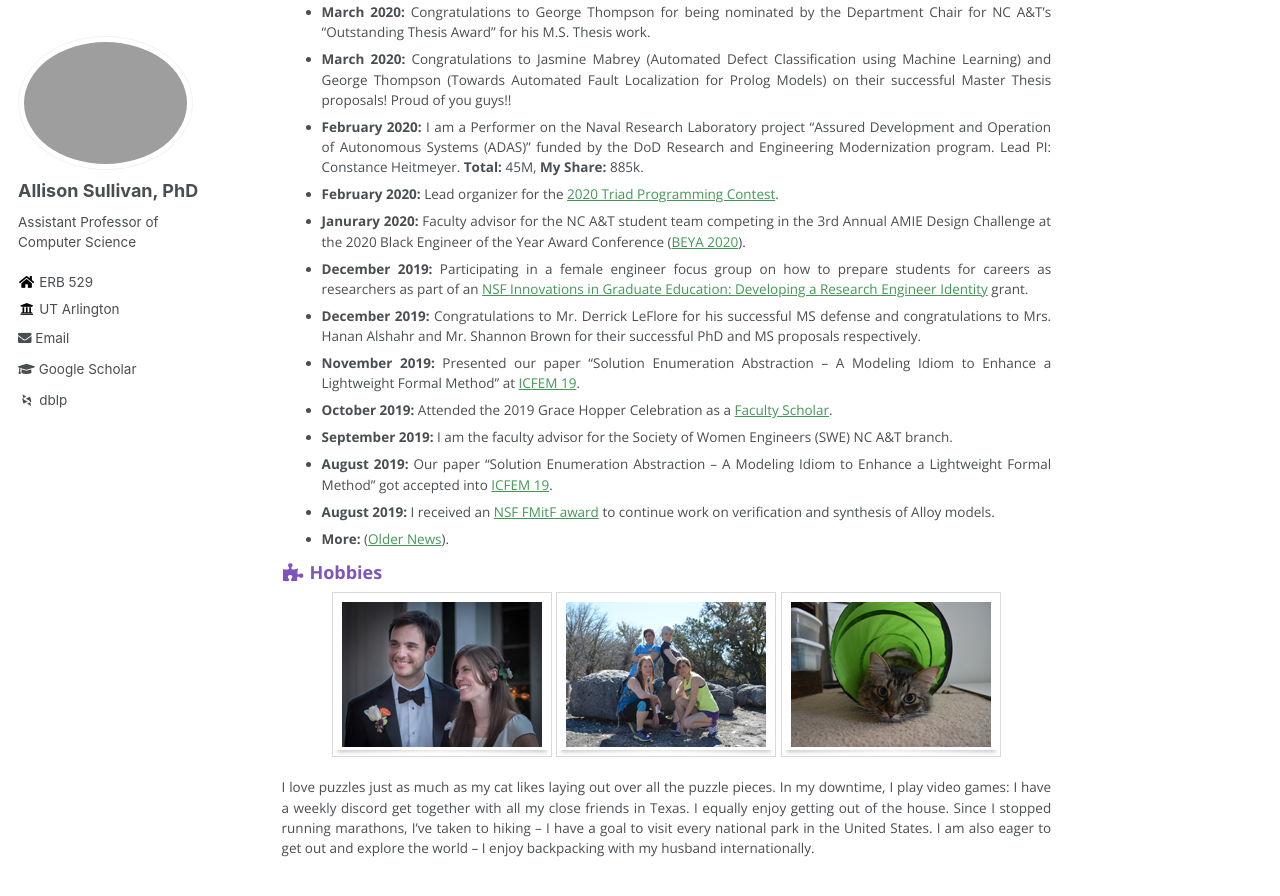
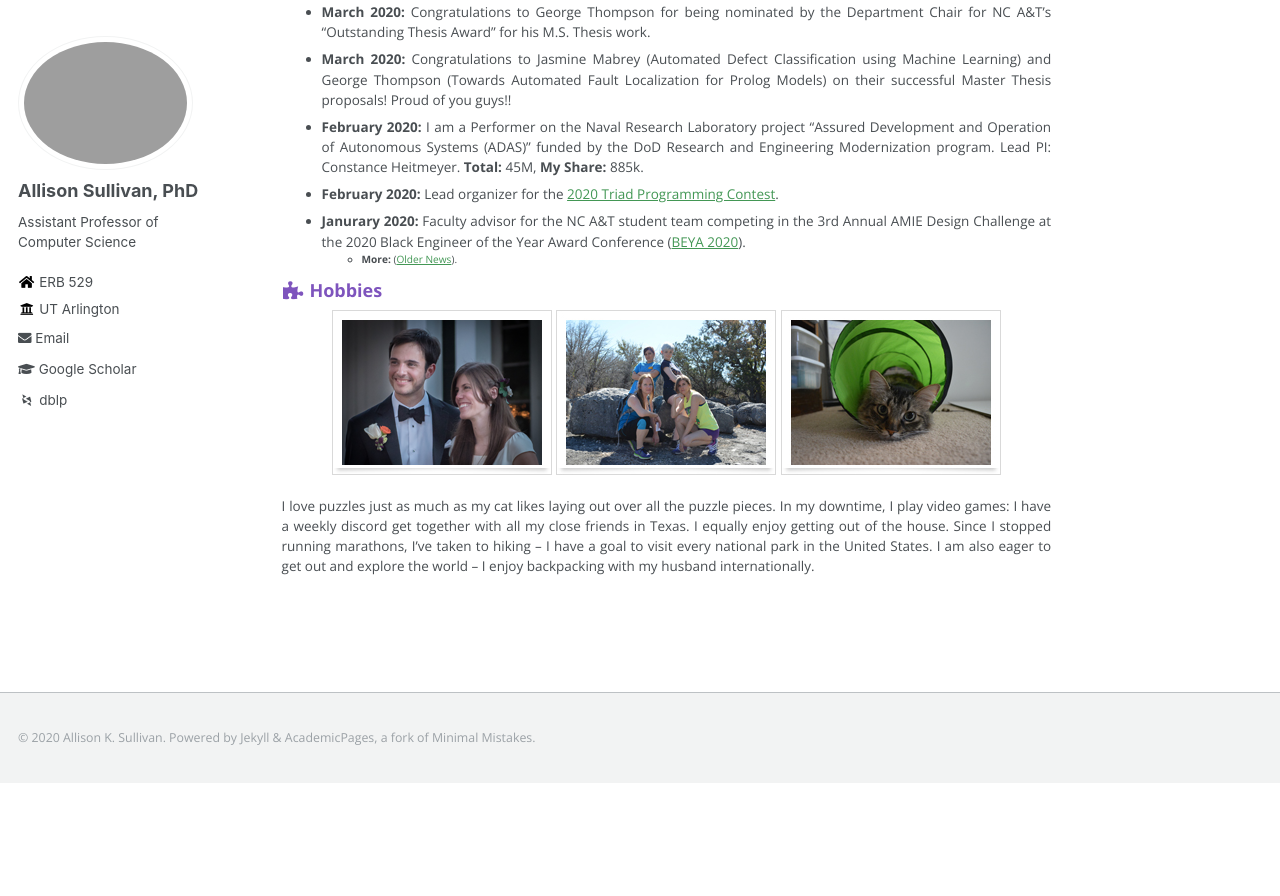
Before and after one commit to Allisonius/allisonius.github.io, a Jekyll site: the page built from _pages/about.md, in a window 1280 px wide and 900 px high, scrolled down 835 px. Shown: the top 896 px of the window. Built offline with Jekyll 4.4.1, drawn with Linux system fonts in a browser that asks for light colours; some web fonts are replaced; after the commit the page ends 1618 px from its top, so only the background shows below that.

Commit message:
Update about.md

```diff
--- a/_pages/about.md
+++ b/_pages/about.md
@@ -35,13 +35,6 @@ Checking and Symbolic Execution
 * **February 2020:** I am a Performer on the Naval Research Laboratory project "Assured Development and Operation of Autonomous Systems (ADAS)" funded by the DoD Research and Engineering Modernization program. Lead PI: Constance Heitmeyer. **Total:** 45M, **My Share:** 885k.
 * **February 2020:** Lead organizer for the [2020 Triad Programming Contest](https://triad-pc-2020.github.io/).
 * **Janurary 2020:** Faculty advisor for the NC A&T student team competing in the 3rd Annual AMIE Design Challenge at the 2020 Black Engineer of the Year Award Conference ([BEYA 2020](https://s4.goeshow.com/ccgroup/beyastem/2020/index.cfm)).
- * **December 2019:** Participating in a female engineer focus group on how to prepare students for careers as researchers as part of an  [NSF Innovations in Graduate Education: Developing a Research Engineer Identity](https://www.nsf.gov/awardsearch/showAward?AWD_ID=1856346&HistoricalAwards=false) grant.
- * **December 2019:** Congratulations to Mr. Derrick LeFlore for his successful MS defense and congratulations to Mrs. Hanan Alshahr and Mr. Shannon Brown for their successful PhD and MS proposals respectively.
- * **November 2019:** Presented our paper "Solution Enumeration Abstraction -- A Modeling Idiom to Enhance a Lightweight Formal Method" at [ICFEM 19](http://csse.szu.edu.cn/icfem2019/).
-* **October 2019:** Attended the 2019 Grace Hopper Celebration as a [Faculty Scholar](https://ghc.anitab.org/2019-student-academic/scholarships/our-ghc-19-scholars-2/attachment/sullivan-allison/).
- * **September 2019:** I am the faculty advisor for the Society of Women Engineers (SWE) NC A&T branch.
- * **August 2019:** Our paper "Solution Enumeration Abstraction -- A Modeling Idiom to Enhance a Lightweight Formal Method" got accepted into [ICFEM 19](http://csse.szu.edu.cn/icfem2019/).
-  * **August 2019:** I received an [NSF FMitF award](https://www.nsf.gov/awardsearch/showAward?AWD_ID=1918189&HistoricalAwards=false) to continue work on verification and synthesis of Alloy models.
   * **More:** ([Older News](https://allisonius.github.io/news/)).
 
 <h3><i class="fa fa-fw fa-puzzle-piece" aria-hidden="true"></i> Hobbies</h3>
```
